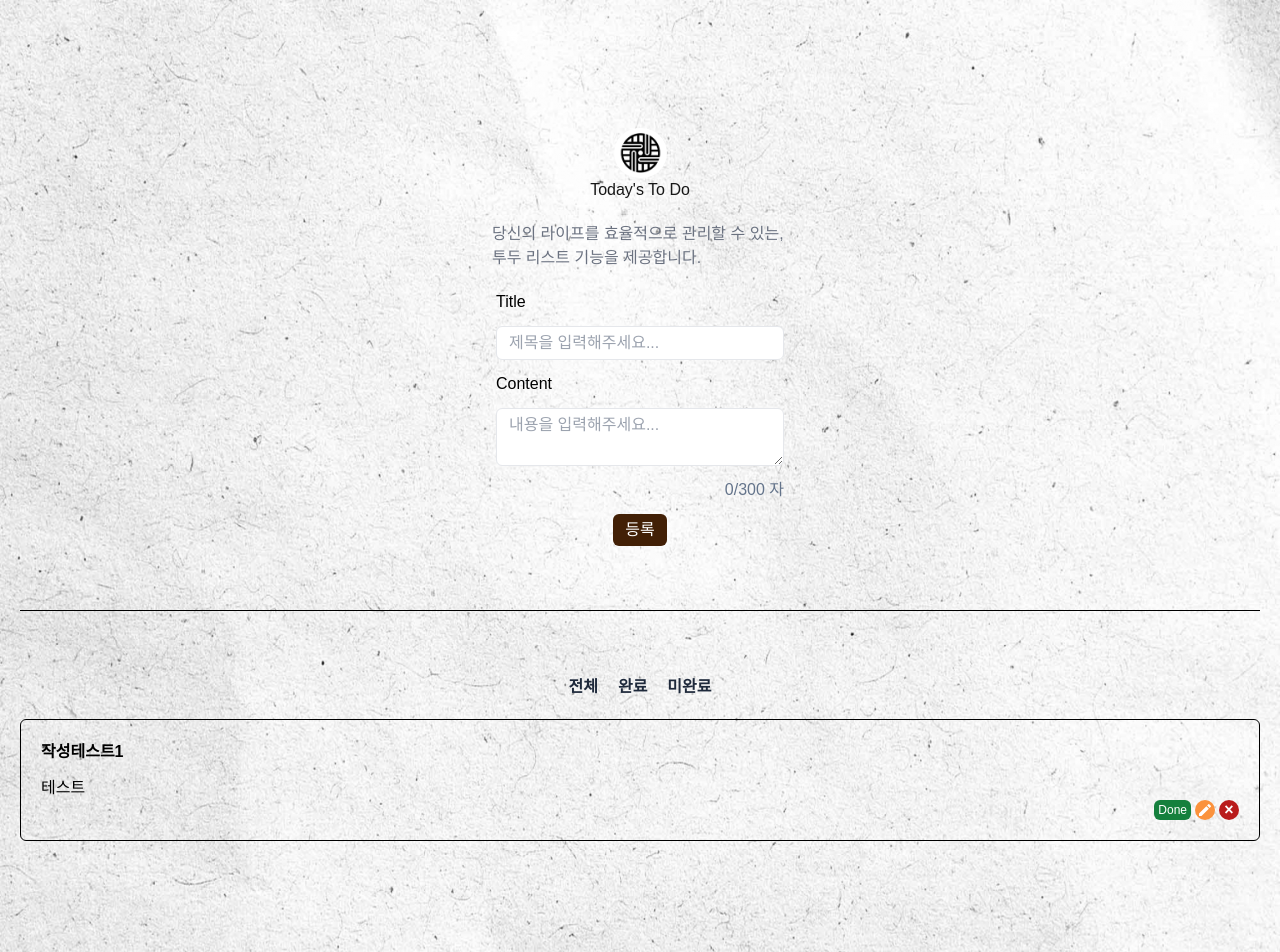
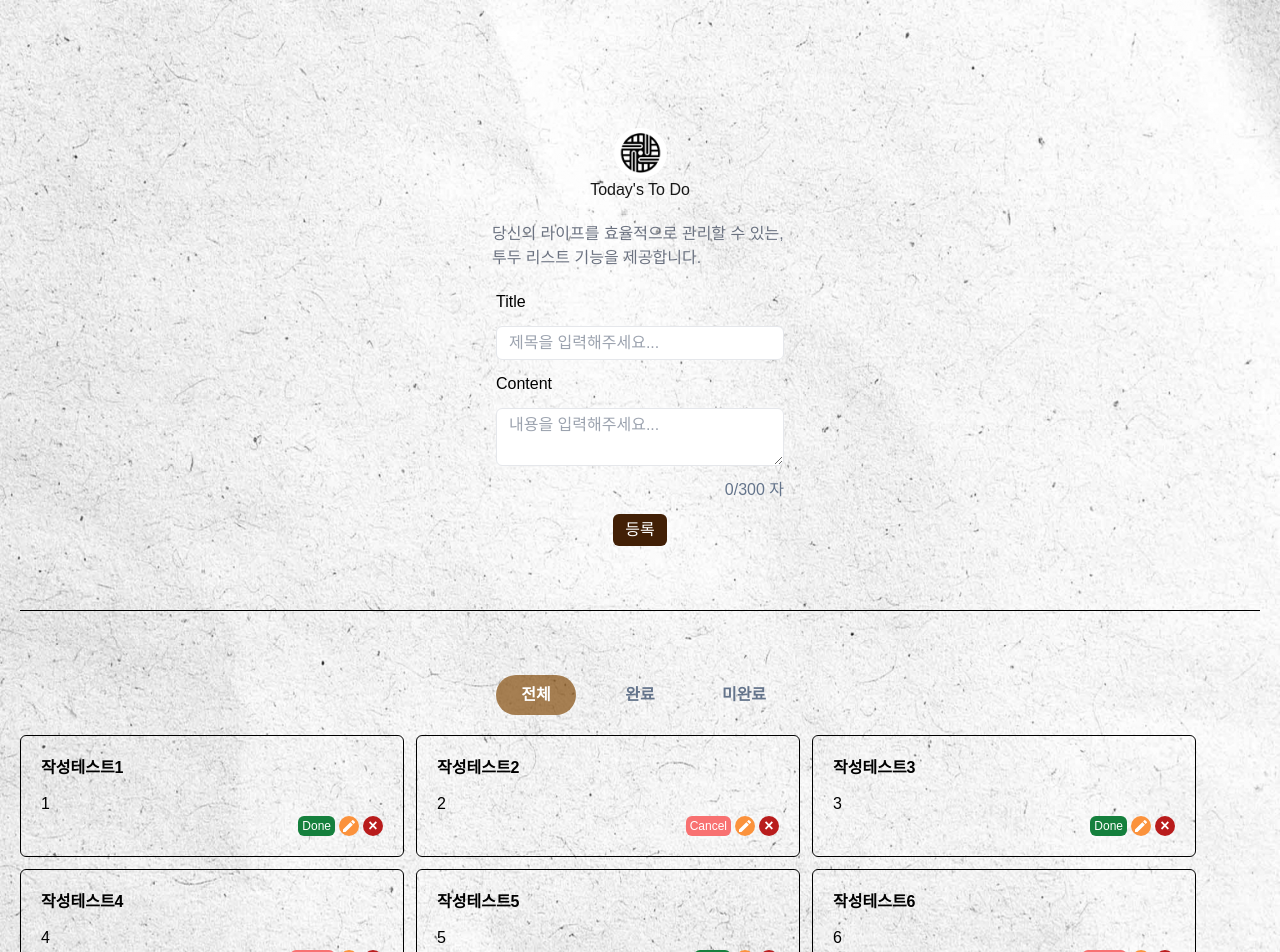
Before and after one commit to izzienote/my-todo-list, a Next.js app: page /todos in a window 1280 px wide. Shown: the top 952 px of the page. Built offline with nearby package versions, Linux system fonts and the light colour scheme; data requests are answered from the project's data file.

Commit message:
feat:#4 투두 필터링 기능 구현

```diff
--- a/db.json
+++ b/db.json
@@ -1,10 +1,52 @@
 {
   "todos": [
     {
-      "id": "16cb",
+      "id": "97f0",
       "title": "작성테스트1",
-      "content": "테스트",
+      "content": "1",
       "isDone": false
+    },
+    {
+      "id": "b85c",
+      "title": "작성테스트2",
+      "content": "2",
+      "isDone": true
+    },
+    {
+      "id": "4591",
+      "title": "작성테스트3",
+      "content": "3",
+      "isDone": false
+    },
+    {
+      "id": "f1c9",
+      "title": "작성테스트4",
+      "content": "4",
+      "isDone": true
+    },
+    {
+      "id": "f59a",
+      "title": "작성테스트5",
+      "content": "5",
+      "isDone": false
+    },
+    {
+      "id": "8711",
+      "title": "작성테스트6",
+      "content": "6",
+      "isDone": true
+    },
+    {
+      "id": "b29d",
+      "title": "작성테스트7",
+      "content": "7",
+      "isDone": false
+    },
+    {
+      "id": "3c71",
+      "title": "작성테스트8",
+      "content": "8",
+      "isDone": true
     }
   ]
 }
--- a/src/app/todos/page.tsx
+++ b/src/app/todos/page.tsx
@@ -5,11 +5,13 @@ import TodoList from "@/components/todo-list";
 const TodoPage = () => {
   return (
     <div className="h-full px-5 min-h-screen flex flex-col justify-center items-center overflow-y-auto">
+      {/* 로고 */}
       <Logo />
       <p className="text-l mb-5">Today's To Do</p>
       <p className="text-gray-500 whitespace-pre-wrap mb-5">{introText}</p>
+      {/* 투두 인풋폼 */}
       <TodoForm />
-
+      {/* 투두 리스트 */}
       <div className="w-full border-b border-black my-16"></div>
       <TodoList />
     </div>
--- a/src/components/todo-card.tsx
+++ b/src/components/todo-card.tsx
@@ -1,7 +1,7 @@
 import { useDeleteTodo, useSwitchTodo } from "@/lib/hooks/mutation";
-import { SwitchTodo, Todo } from "@/types/todo";
 import { MdEdit } from "react-icons/md";
 import Swal from "sweetalert2";
+import type { SwitchTodo, Todo } from "@/types/todo";
 
 type TodoCardProps = {
   todo: Todo;
@@ -35,8 +35,9 @@ const TodoCard = ({ todo }: TodoCardProps) => {
   const hanldeSwitchTodo = ({ todoId, isDone }: SwitchTodo) => {
     switchMutation.mutate({ todoId, isDone });
   };
+
   return (
-    <article className="w-full h-full flex flex-col border border-black rounded-md px-5 py-5">
+    <article className="w-full max-w-96 h-full flex flex-col border border-black rounded-md px-5 py-5">
       {/* 타이틀 및 내용 */}
       <ul className="flex flex-col gap-3">
         <li className="font-bold text-black">{todo.title}</li>
--- a/src/components/todo-form.tsx
+++ b/src/components/todo-form.tsx
@@ -38,6 +38,7 @@ const TodoForm = () => {
         className="min-w-72 px-3 py-1 border rounded-md text-slate-500"
         value={title}
         onChange={(e) => setTitle(e.target.value)}
+        required
       />
 
       <label className="w-full text-left text-black">Content</label>
@@ -47,6 +48,7 @@ const TodoForm = () => {
         value={content}
         onChange={(e) => setContent(e.target.value)}
         maxLength={300}
+        required
       />
       <div className="text-slate-500 text-right w-full">
         {content.length}/300 자
--- a/src/components/todo-list.tsx
+++ b/src/components/todo-list.tsx
@@ -2,30 +2,49 @@
 
 import TodoCard from "@/components/todo-card";
 import { useTodos } from "@/lib/hooks/queries";
+import { useState } from "react";
+import type { ToDoFilterType } from "@/types/todo";
 
 const TodoList = () => {
-  const { data: todos, isPending, isError } = useTodos();
+  const { data: todos = [], isPending, isError } = useTodos();
+  const [filter, setFilter] = useState<ToDoFilterType>("전체");
 
   if (isPending) return <div>Loading...</div>;
   if (isError) return <div>에러발생</div>;
 
+  const filteredTodos = todos.filter((todo) => {
+    if (filter === "전체") return true;
+    if (filter === "완료") return todo.isDone;
+    if (filter === "미완료") return !todo.isDone;
+  });
+
   return (
     <section className="w-full h-full flex flex-col justify-center items-center mb-40">
-      {/* 필터 보기 (전체/완료/미완료) */}
-      <nav className="flex flex-row text-slate-800 gap-5 font-semibold mb-5">
-        <button>전체</button>
-        <button>완료</button>
-        <button>미완료</button>
+      <nav className="flex flex-row text-slate-800 gap-6 font-semibold mb-5">
+        {/* 필터 버튼 (전체/완료/미완료) */}
+        {(["전체", "완료", "미완료"] as ToDoFilterType[]).map((navItem) => (
+          <button
+            key={navItem}
+            className={`${
+              filter === navItem
+                ? "border-yellow-950 transition-all rounded-full duration-400 ease-in-out bg-yellow-800 bg-opacity-70 text-white w-20 h-10"
+                : "border-none rounded-full bg-transparent text-slate-500 w-20 h-10"
+            }`}
+            onClick={() => setFilter(navItem)}
+          >
+            {navItem}
+          </button>
+        ))}
       </nav>
 
       {/* todo 유무에 따른 UI 배치 */}
-      {todos.length === 0 ? (
+      {filteredTodos.length === 0 ? (
         <div className="text-slate-700 w-full min-h-80 bg-black bg-opacity-20 rounded-md flex items-center justify-center whitespace-pre-wrap text-center">
           {noRecordText}
         </div>
       ) : (
-        <article className="w-full gap-3 flex flex-col">
-          {todos.map((todo) => (
+        <article className="w-full gap-3 flex flex-row flex-wrap items-center justify-start">
+          {filteredTodos.map((todo) => (
             <TodoCard key={todo.id} todo={todo} />
           ))}
         </article>
--- a/src/lib/hooks/mutation.tsx
+++ b/src/lib/hooks/mutation.tsx
@@ -1,6 +1,6 @@
 import { QUERY_KEY } from "@/constants/query-key";
 import { useMutation, useQueryClient } from "@tanstack/react-query";
-import type { SwitchTodo, TodoInput } from "@/types/todo";
+import type { SwitchTodo, TodoInput, UpdateTodo } from "@/types/todo";
 
 /**
  * @function useAddTodo - [추가] 새로운 투두 생성
@@ -75,3 +75,30 @@ export const useSwitchTodo = () => {
     },
   });
 };
+
+/**
+ * @function useUpdateTodo - [수정] 투두 수정하기
+ */
+export const useUpdateTodo = () => {
+  const queryClient = useQueryClient();
+
+  return useMutation({
+    mutationFn: async ({ todoId, newTodo }: UpdateTodo) => {
+      const response = await fetch(`http://localhost:4000/todos/${todoId}`, {
+        method: "PATCH",
+        headers: {
+          "Content-Type": "application/json",
+        },
+        body: JSON.stringify(newTodo),
+      });
+
+      return response.json();
+    },
+
+    onSuccess: () => {
+      queryClient.invalidateQueries({
+        queryKey: [QUERY_KEY.TODOS],
+      });
+    },
+  });
+};
```
